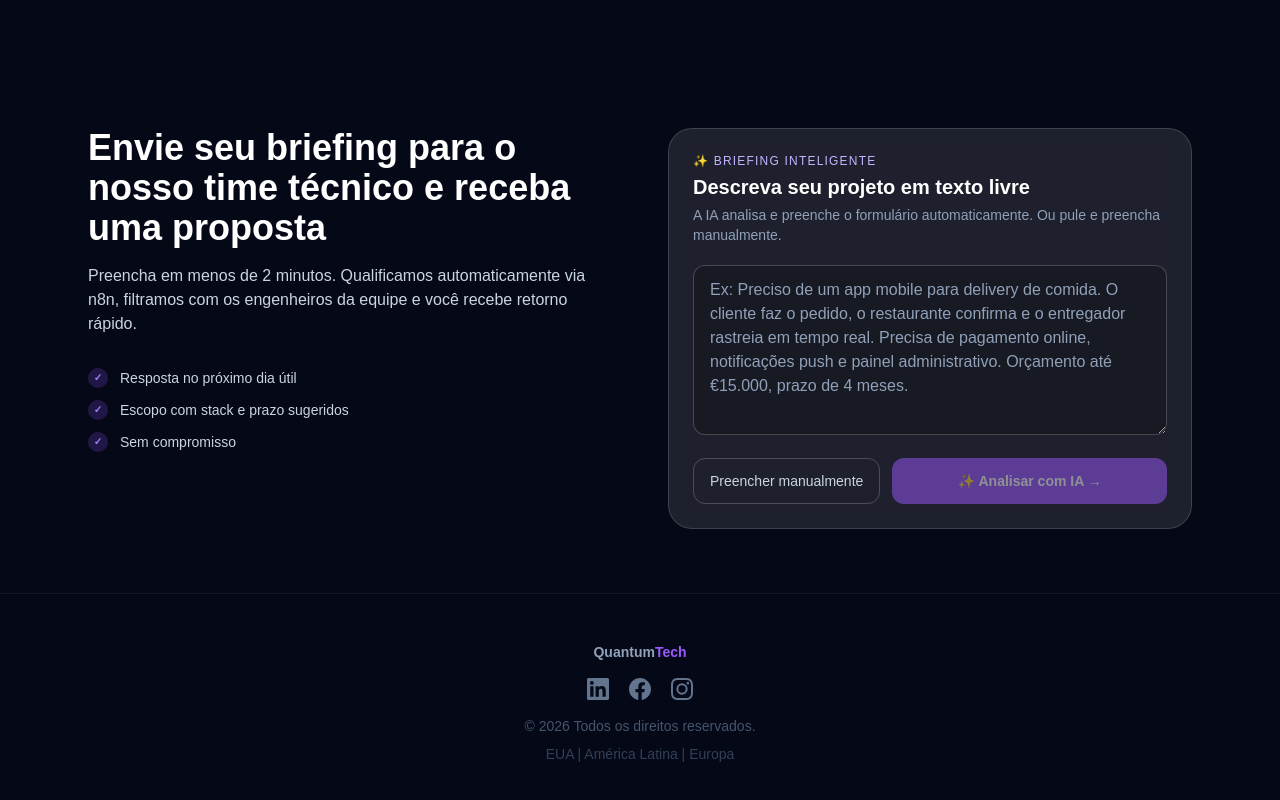
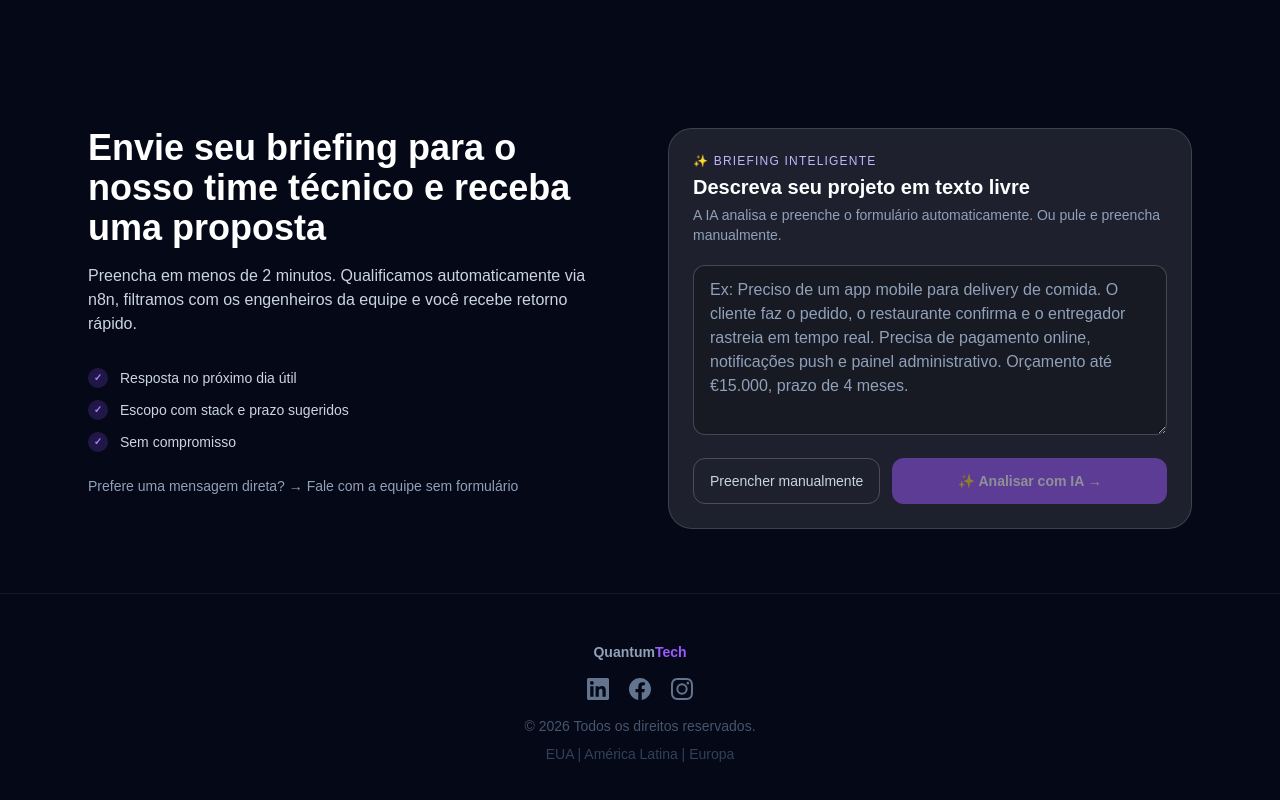
Before and after one commit to quantumtechwld-com/quantumtechwld, a Next.js app: page / in a window 1280 px wide. Shown: the part 4005-4805 px from the top of the page. Built offline with nearby package versions, Linux system fonts and the light colour scheme; no server answers.

Commit message:
fix: restore quickContact link on landing page, remove from portal nav

```diff
--- a/src/app/portal/page.tsx
+++ b/src/app/portal/page.tsx
@@ -84,12 +84,6 @@ export default async function PortalPage() {
             >
               {t("navProfile")}
             </Link>
-            <Link
-              href="/portal/contato"
-              className="whitespace-nowrap rounded-xl border border-accent/40 bg-accent/10 px-4 py-2 text-sm text-accent-light transition hover:bg-accent/20"
-            >
-              {t("navContact")}
-            </Link>
             <SignOutButton className="whitespace-nowrap rounded-xl border border-white/20 px-4 py-2 text-sm text-slate-300 transition hover:bg-white/10" label={t("profileSignOut")} />
           </div>
         </div>
@@ -143,12 +137,6 @@ export default async function PortalPage() {
               className="inline-flex rounded-xl bg-accent px-5 py-2.5 text-sm font-semibold text-white transition hover:bg-accent-light"
             >
               {t("submitBriefing")}
-            </Link>
-            <Link
-              href="/portal/contato"
-              className="inline-flex rounded-xl border border-accent/40 bg-accent/10 px-5 py-2.5 text-sm font-semibold text-accent-light transition hover:bg-accent/20"
-            >
-              {t("navContact")}
             </Link>
           </div>
         </div>
--- a/src/components/home/HomeClient.tsx
+++ b/src/components/home/HomeClient.tsx
@@ -599,6 +599,12 @@ export default function HomeClient() {
                 </li>
               ))}
             </ul>
+            <a
+              href="/portal/contato"
+              className="mt-6 inline-block text-sm text-slate-400 hover:text-accent transition-colors"
+            >
+              {t("lead.quickContact")}
+            </a>
           </div>
           <div data-gsap="lead-form">
             <LeadForm />
```
